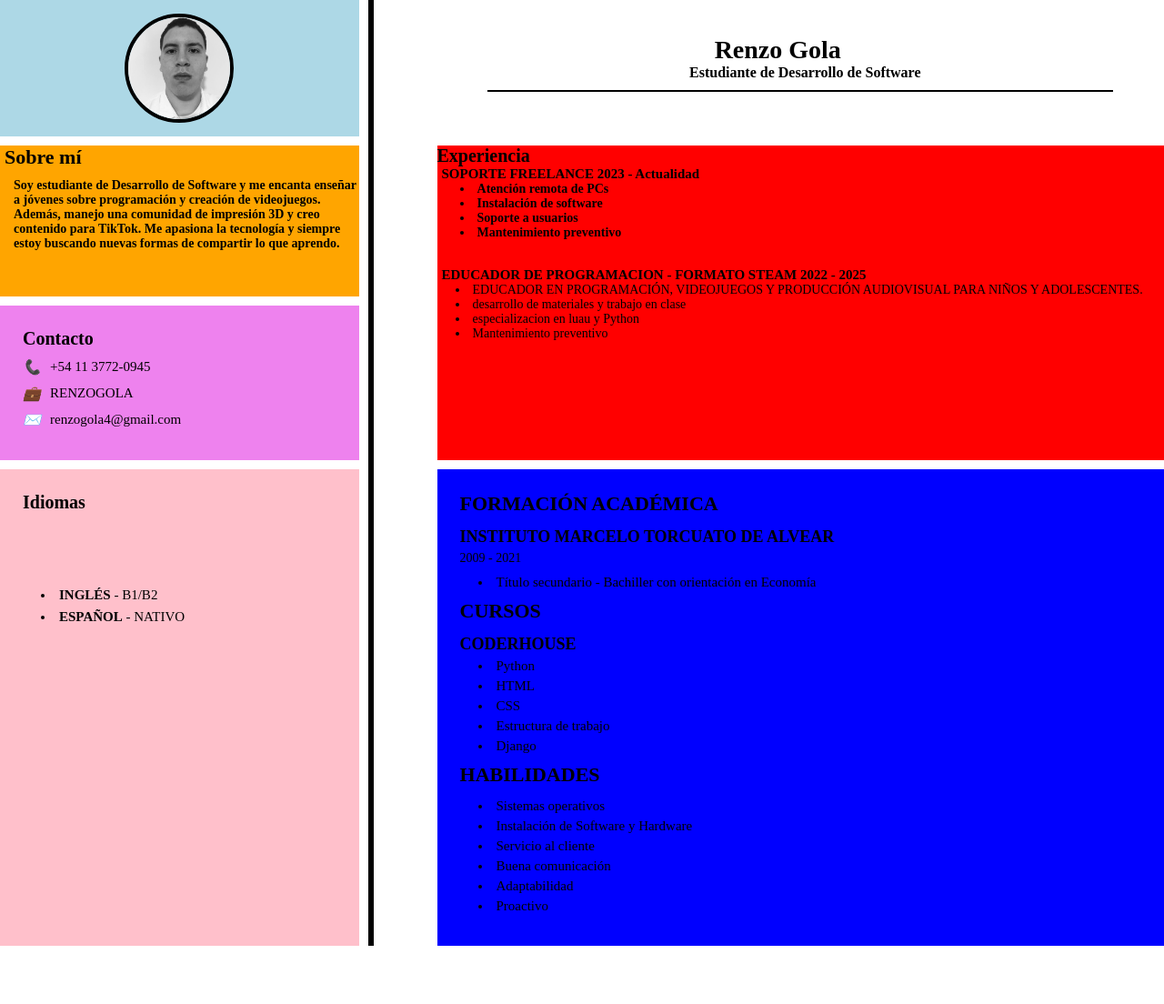
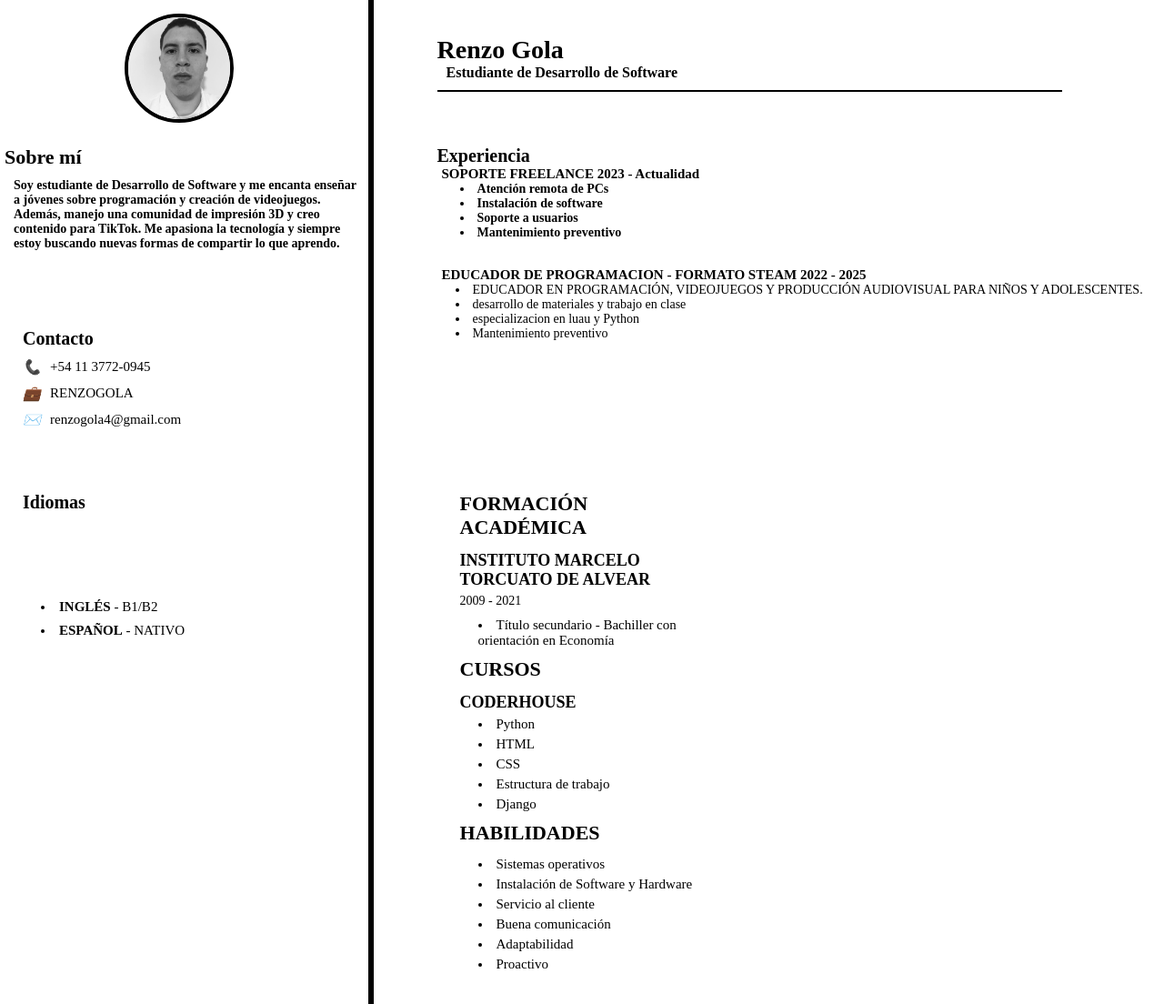
Before and after one commit to RenziGN/CV_Responsive, a plain HTML site: page Index.html in a window 1280 px wide. Shown: the whole page at 91% size. Before the commit the page ends 1040 px from the top, so only its background shows below. Drawn offline with Linux system fonts and the light colour scheme.

Commit message:
Final sin fondos de colores

```diff
--- a/styles.css
+++ b/styles.css
@@ -222,16 +222,15 @@ aside li {
 }
 
 @media only screen and (min-width: 1280px) {
-    @media only screen and (min-width: 1280px) {
 
-    /* Ajuste general del grid */
+
     .Contenedorgrid {
-        grid-template-columns: 3fr 0.5fr 2.5fr 3.5fr; /* un poco más ancho el contenido */
-        grid-template-rows: 1.2fr 1fr 1.2fr 1.8fr;     /* más espacio para filas importantes */
+        grid-template-columns: 3fr 0.5fr 2.5fr 3.5fr;
+        grid-template-rows: 1.2fr 1fr 1.2fr 1.8fr;
         gap: 10px;
     }
 
-    /* Imagen del CV más grande */
+
     .imgcv img {
         height: 120px;
         width: 120px;
@@ -269,7 +268,7 @@ aside li {
         font-size: 14px;
     }
 
-    /* Contacto */
+
     .contacto {
         padding: 25px;
     }
@@ -282,7 +281,7 @@ aside li {
         font-size: 15px;
     }
 
-    /* Idiomas */
+
     aside {
         padding: 25px;
         min-height: 100%;
@@ -296,7 +295,6 @@ aside li {
         font-size: 15px;
     }
 
-    /* Sección final */
     .fin {
         padding: 25px;
     }
@@ -313,46 +311,3 @@ aside li {
         font-size: 15px;
     }
 }
-
-}
-
-/*Chatgpt*/
-.imgcv {
-    grid-area: img;
-    display: grid;
-    place-items: center;
-    background: lightblue;
-}
-
-.nombre {
-    grid-area: nombre;
-    display: grid;
-    place-items: center;
-}
-
-
-main {
-    grid-area: cont;
-    background: red;
-}
-
-aside {
-    grid-area: idiomas;
-    background: pink;
-}
-
-.sobremi {
-    grid-area: sobremi;
-    background: orange;
-}
-
-.contacto {
-    grid-area: contacto;
-    background: violet;
-}
-
-.fin {
-    grid-area: fin;
-    background: blue;
-}
-/*Chatgpt*/
```
